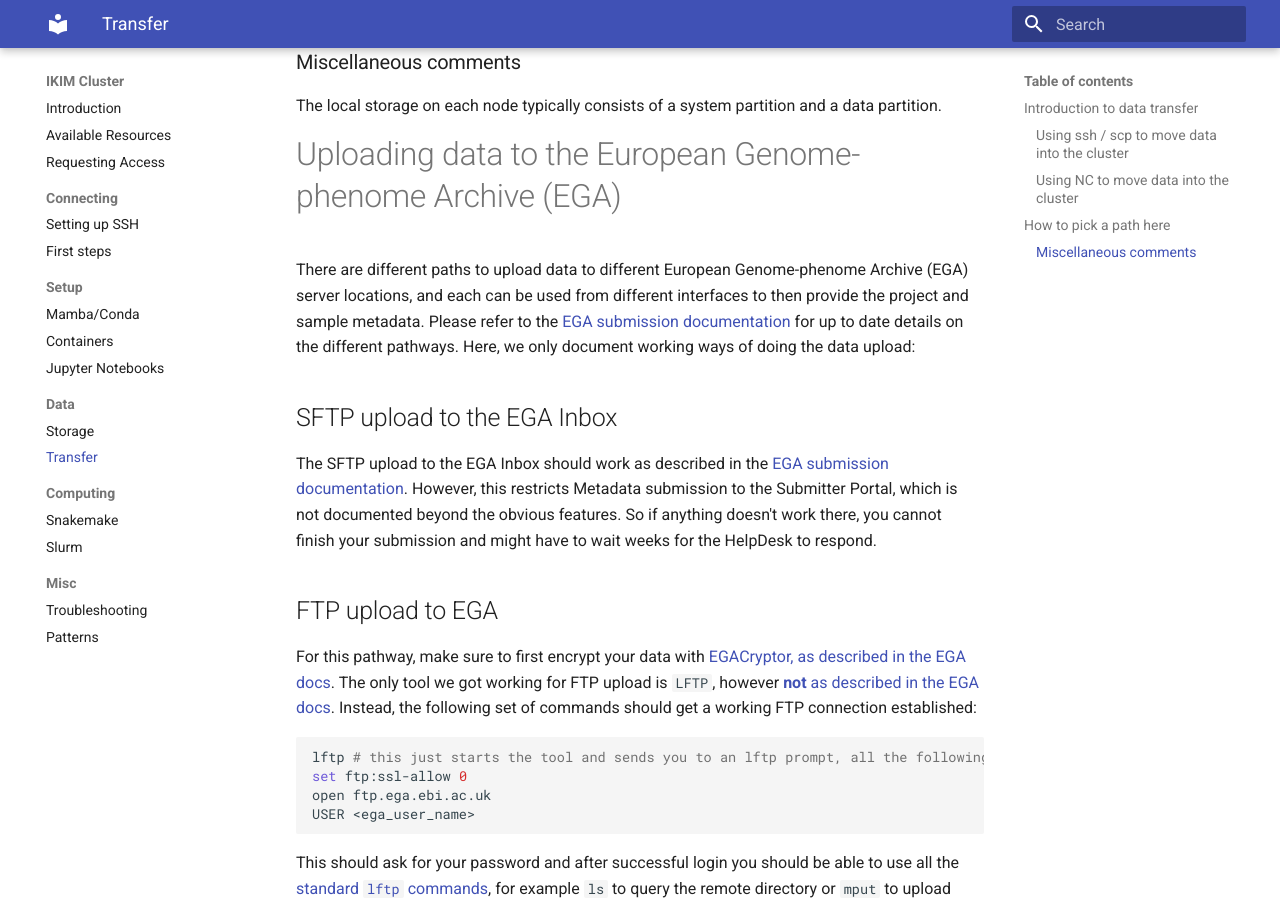
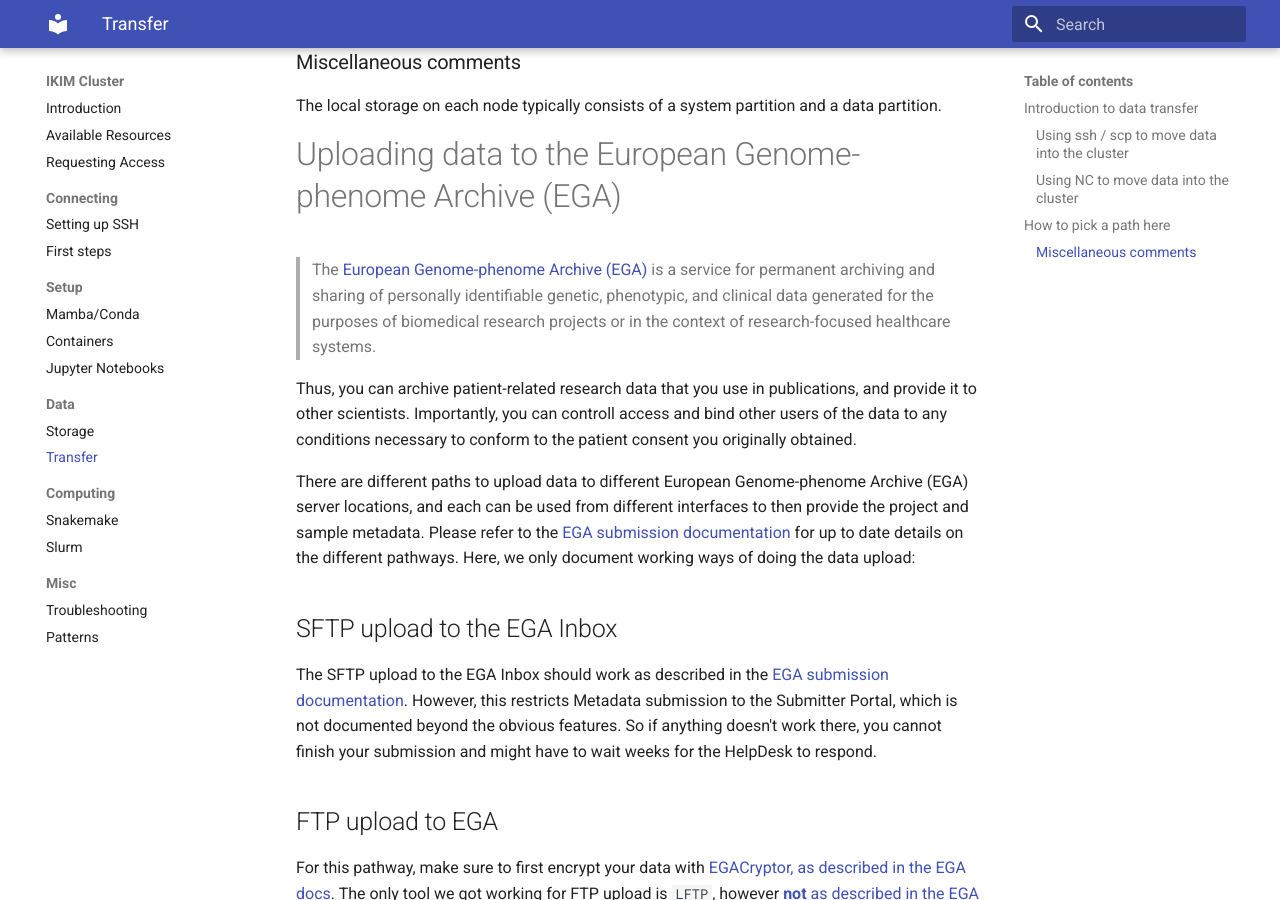
Before and after one commit to IKIM-Essen/ClusterDocs, an MkDocs documentation site: the page built from docs/transfer.md, in a window 1280 px wide and 900 px high, scrolled down 1544 px. Built offline with MkDocs 1.6.1 and Material for MkDocs 9.7.7, drawn with Linux system fonts in a browser that asks for light colours.

Commit message:
provide quick explanation of EGA in transfer.md

```diff
--- a/docs/transfer.md
+++ b/docs/transfer.md
@@ -59,6 +59,11 @@
 
 # Uploading data to the European Genome-phenome Archive (EGA)
 
+> The [European Genome-phenome Archive (EGA)](https://ega-archive.org/) is a service for permanent archiving and sharing of personally identifiable genetic, phenotypic, and clinical data generated for the purposes of biomedical research projects or in the context of research-focused healthcare systems.
+
+Thus, you can archive patient-related research data that you use in publications, and provide it to other scientists.
+Importantly, you can controll access and bind other users of the data to any conditions necessary to conform to the patient consent you originally obtained.
+
 There are different paths to upload data to different European Genome-phenome Archive (EGA) server locations, and each can be used from different interfaces to then provide the project and sample metadata.
 Please refer to the [EGA submission documentation](https://ega-archive.org/) for up to date details on the different pathways.
 Here, we only document working ways of doing the data upload:
```
